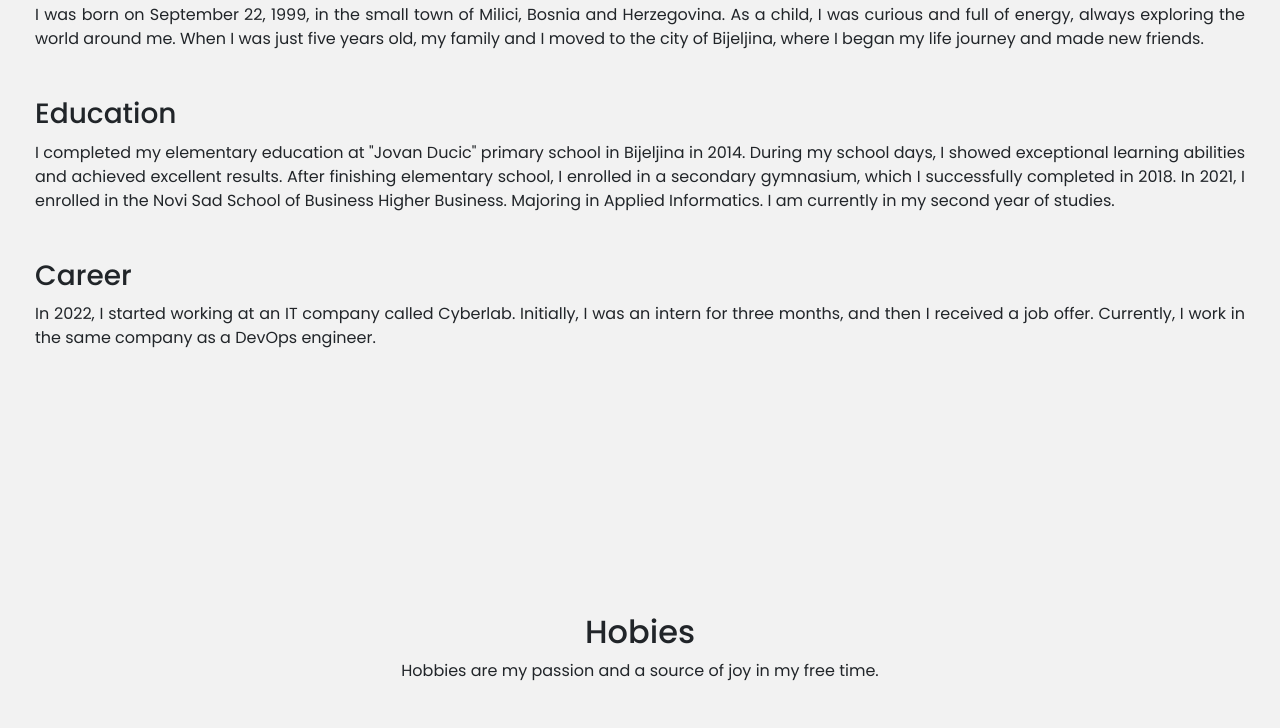
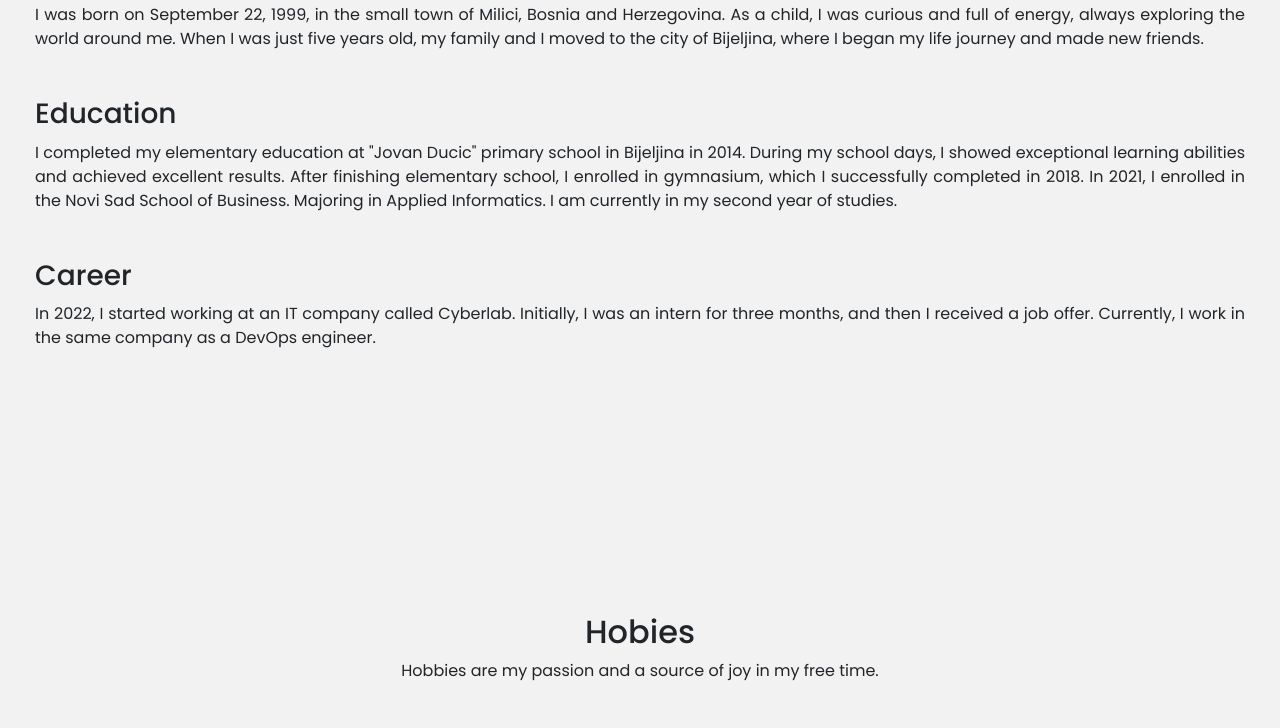
Before and after one commit to CakarBojan999/CakarBojan999.github.io, a plain HTML site: page index.html in a window 1280 px wide. Shown: the part 1067-1795 px from the top of the page. Drawn offline with nearby package versions, Linux system fonts and the light colour scheme.

Commit message:
text changes

```diff
--- a/index.html
+++ b/index.html
@@ -61,7 +61,7 @@
       </div>
       <div class="row mission-vision">
         <h3>Education</h3>
-        <p align="justify">I completed my elementary education at "Jovan Ducic" primary school in Bijeljina in 2014. During my school days, I showed exceptional learning abilities and achieved excellent results. After finishing elementary school, I enrolled in a secondary gymnasium, which I successfully completed in 2018. In 2021, I enrolled in the Novi Sad School of Business Higher Business. Majoring in Applied Informatics. I am currently in my second year of studies.</p>
+        <p align="justify">I completed my elementary education at "Jovan Ducic" primary school in Bijeljina in 2014. During my school days, I showed exceptional learning abilities and achieved excellent results. After finishing elementary school, I enrolled in  gymnasium, which I successfully completed in 2018. In 2021, I enrolled in the Novi Sad School of Business. Majoring in Applied Informatics. I am currently in my second year of studies.</p>
         <h3>Career</h3>
         <p align="justify">In 2022, I started working at an IT company called Cyberlab. Initially, I was an intern for three months, and then I received a job offer. Currently, I work in the same company as a DevOps engineer.</p>
 
```
